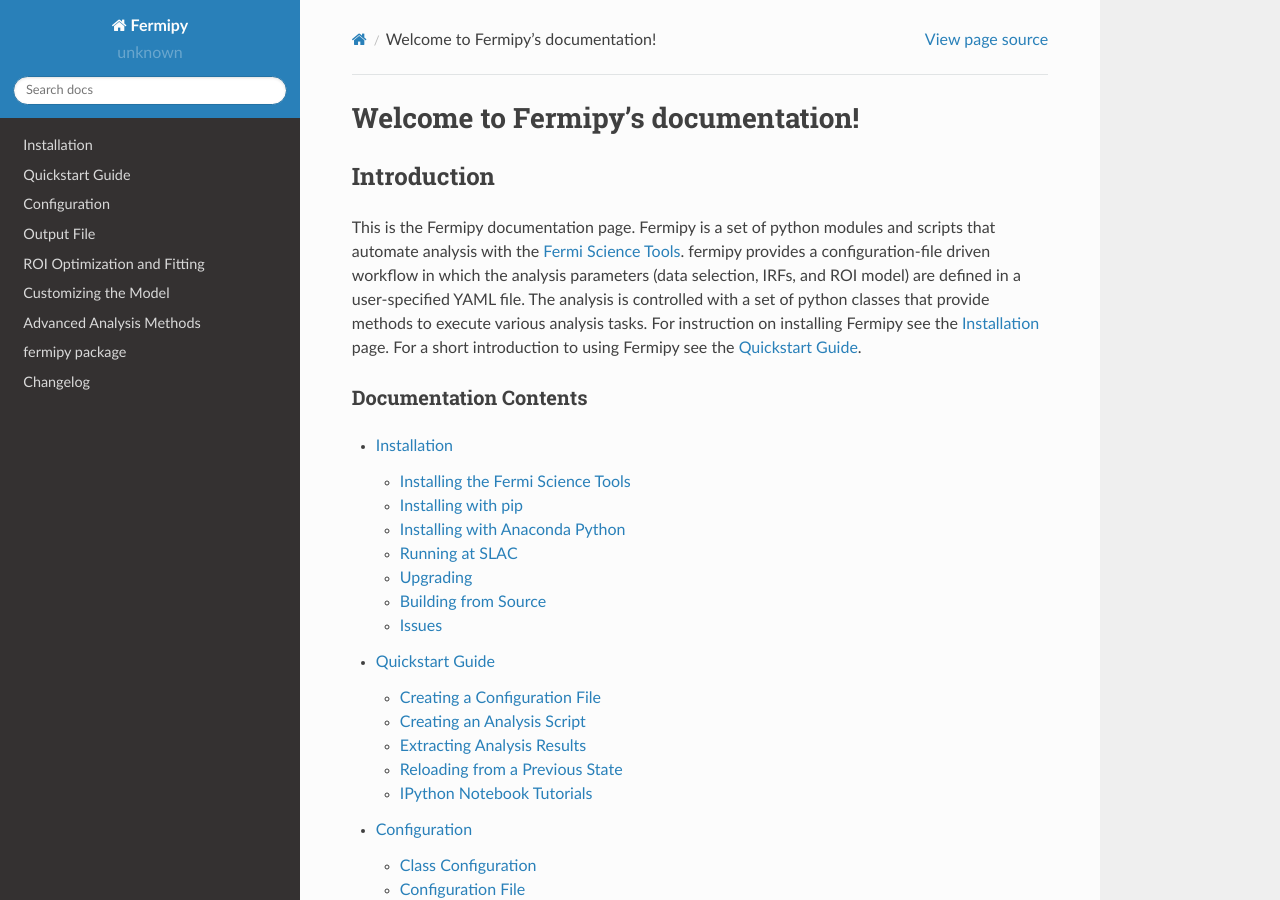
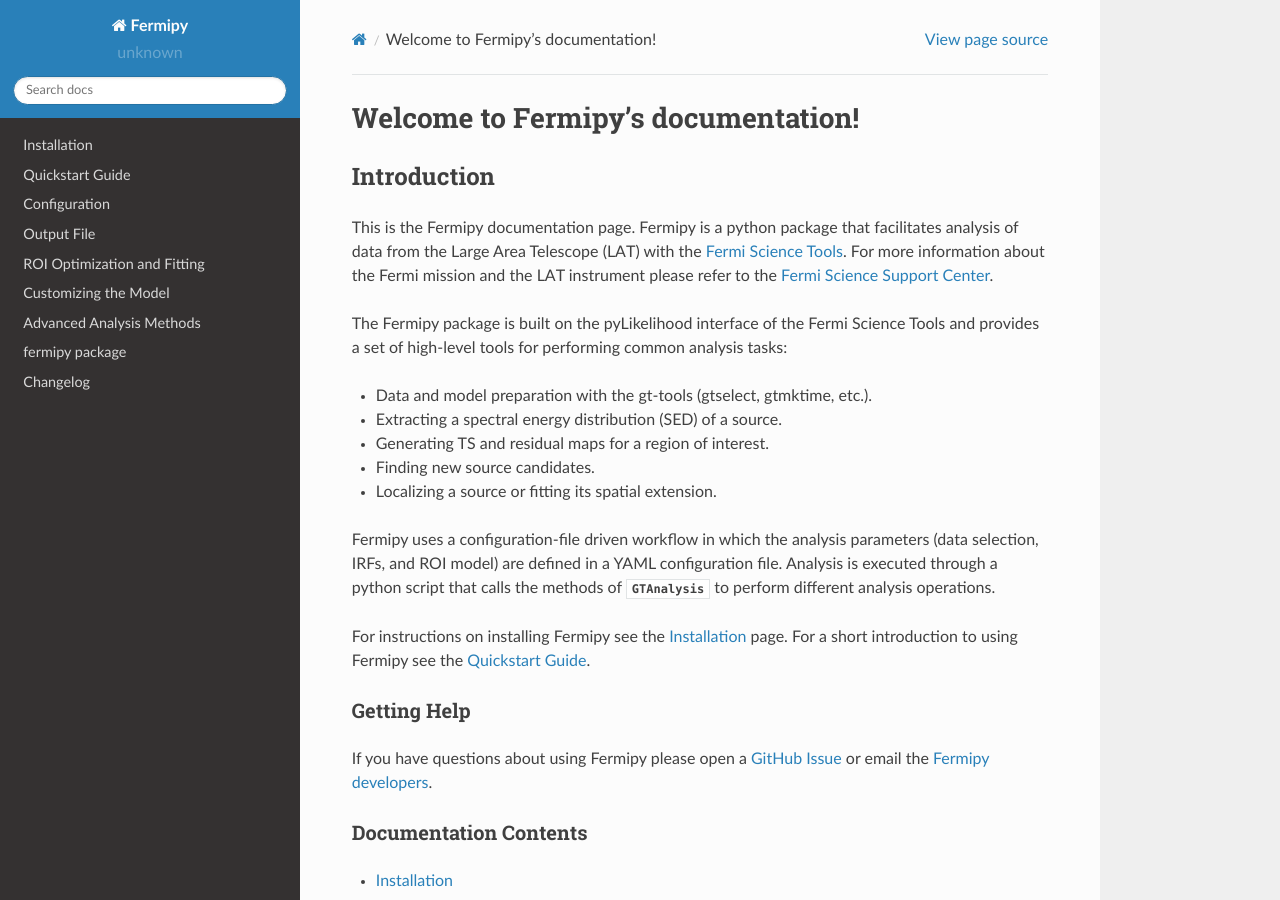
Before and after one commit to fermiPy/fermipy, a Sphinx documentation site: the page built from docs/index.rst, in a window 1280 px wide and 900 px high. Built offline with Sphinx 7.4.7 and the Read the Docs theme 2.0.0, drawn with Linux system fonts in a browser that asks for light colours.

Commit message:
Add getting help section to docs landing page.

```diff
--- a/docs/index.rst
+++ b/docs/index.rst
@@ -10,16 +10,44 @@
 Introduction
 ##################################
 
-This is the Fermipy documentation page.  Fermipy is a set of python
-modules and scripts that automate analysis with the `Fermi Science
-Tools <http://fermi.gsfc.nasa.gov/ssc/data/analysis/documentation/>`_.
-fermipy provides a configuration-file driven workflow in which the
+This is the Fermipy documentation page.  Fermipy is a python package
+that facilitates analysis of data from the Large Area Telescope (LAT)
+with the `Fermi Science Tools
+<http://fermi.gsfc.nasa.gov/ssc/data/analysis/documentation/>`_.  For
+more information about the Fermi mission and the LAT instrument please
+refer to the `Fermi Science Support Center
+<http://fermi.gsfc.nasa.gov/ssc/>`_.
+
+The Fermipy package is built on the pyLikelihood interface of the
+Fermi Science Tools and provides a set of high-level tools for
+performing common analysis tasks:
+
+* Data and model preparation with the gt-tools (gtselect, gtmktime,
+  etc.).
+
+* Extracting a spectral energy distribution (SED) of a source.
+
+* Generating TS and residual maps for a region of interest.
+
+* Finding new source candidates.
+
+* Localizing a source or fitting its spatial extension.
+
+Fermipy uses a configuration-file driven workflow in which the
 analysis parameters (data selection, IRFs, and ROI model) are defined
-in a user-specified YAML file.  The analysis is controlled with a set
-of python classes that provide methods to execute various analysis
-tasks.  For instruction on installing Fermipy see the :ref:`install`
-page.  For a short introduction to using Fermipy see the
-:ref:`quickstart`.
+in a YAML configuration file.  Analysis is executed through a python
+script that calls the methods of `~fermipy.gtanalysis.GTAnalysis` to
+perform different analysis operations.
+
+For instructions on installing Fermipy see the :ref:`install` page.
+For a short introduction to using Fermipy see the :ref:`quickstart`.
+
+Getting Help
+------------
+
+If you have questions about using Fermipy please open a `GitHub Issue
+<https://github.com/fermiPy/fermipy/issues>`_ or email the `Fermipy
+developers <mailto:fermipy.developers@gmail.com>`_.
 
 Documentation Contents
 ----------------------
```
Also changed, not shown: 1 other file.
